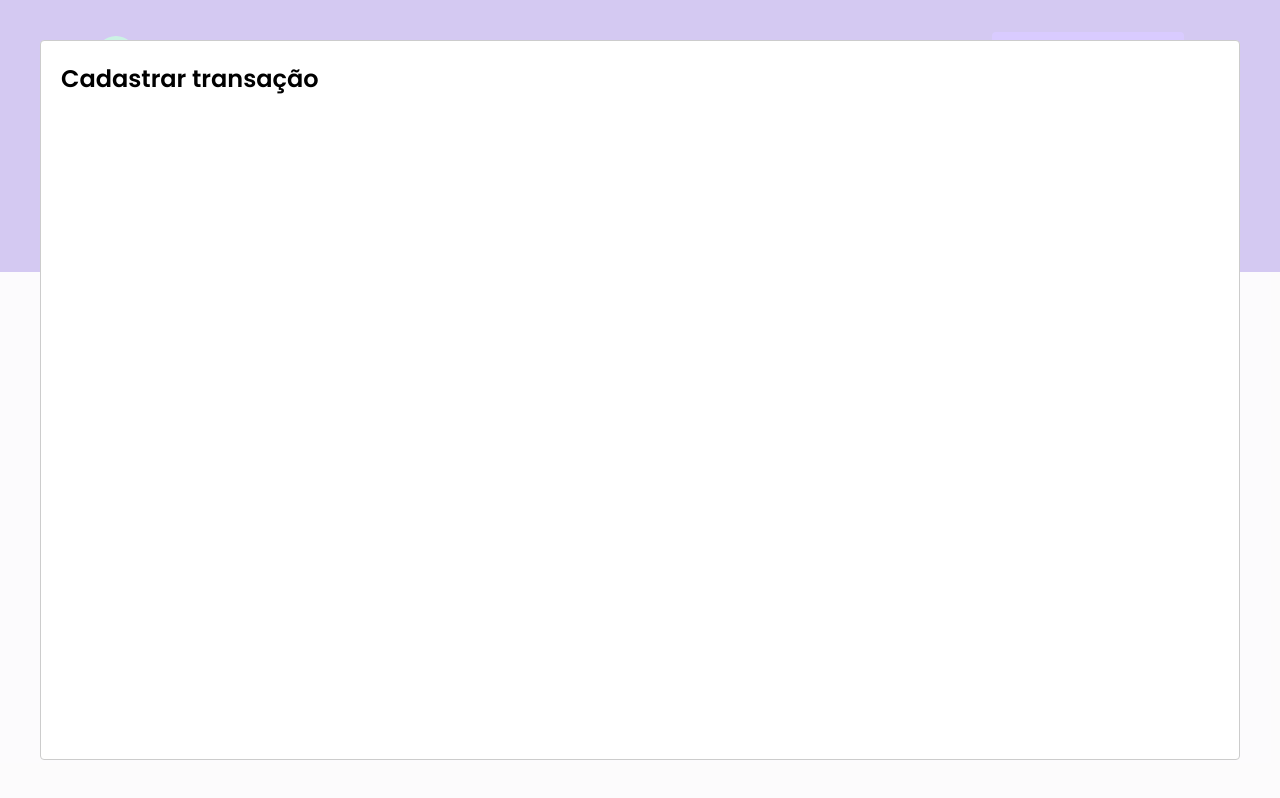
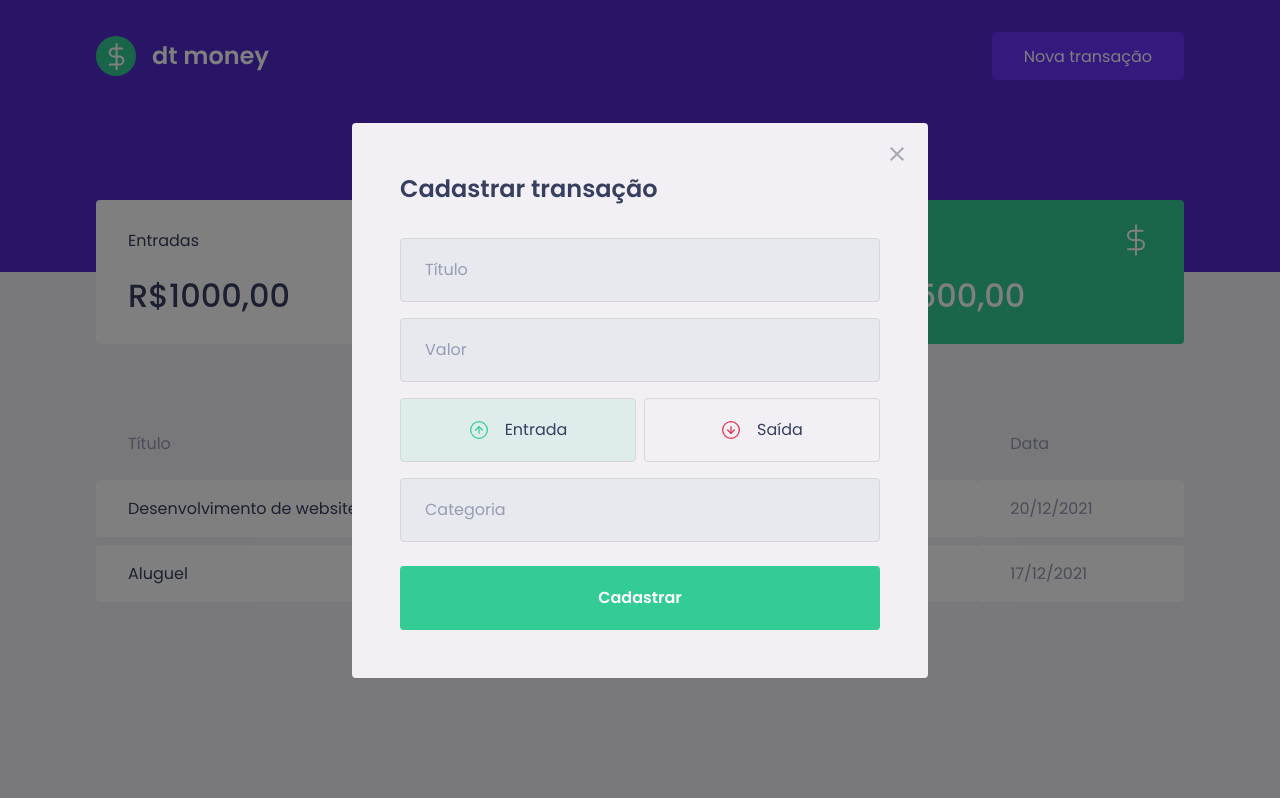
Before and after one commit to fernandorcoelho/dtmoney, a React (Create React App) app: page / in a window 1280 px wide. Both pictures are taken after a click on the button "Nova transação". Built offline with nearby package versions, Linux system fonts and the light colour scheme; no server answers; what miragejs would draw is missing.

Commit message:
Styled static modal

```diff
--- a/package.json
+++ b/package.json
@@ -5,6 +5,7 @@
   "dependencies": {
     "axios": "^0.24.0",
     "miragejs": "^0.1.42",
+    "polished": "^4.1.3",
     "react": "^17.0.2",
     "react-dom": "^17.0.2",
     "react-modal": "^3.14.4",
--- a/src/components/NewTransactionModal/index.tsx
+++ b/src/components/NewTransactionModal/index.tsx
@@ -1,4 +1,10 @@
+import { useState } from 'react';
 import Modal from 'react-modal';
+import incomeImg from '../../assets/income.svg';
+import outcomeImg from '../../assets/outcome.svg';
+import closeImg from '../../assets/close.svg';
+
+import { Container, TransactionTypeContainer, RadioBox } from './styles';
 
 interface NewTransactionModalProps {
   isOpen: boolean;
@@ -6,12 +12,65 @@
 }
 
 export function NewTransactionModal({ isOpen, onRequestClose }: NewTransactionModalProps) {
+  const [type, setType] = useState('deposit');
+
   return (
     <Modal
       isOpen={isOpen}
       onRequestClose={onRequestClose}
+      overlayClassName="react-modal-overlay"
+      className="react-modal-content"
     >
-      <h2>Cadastrar transação</h2>
+      <button
+        type="button"
+        onClick={onRequestClose}
+        className="react-modal-close"
+      >
+        <img src={closeImg} alt="Fechar modal" />
+      </button>
+
+      <Container>
+        <h2>Cadastrar transação</h2>
+
+        <input
+          placeholder="Título"
+        />
+
+        <input
+          type="number"
+          placeholder="Valor"
+        />
+
+        <TransactionTypeContainer>
+          <RadioBox
+            type="button"
+            onClick={() => { setType('deposit'); }}
+            isActive={type === 'deposit'}
+            activeColor="green"
+          >
+            <img src={incomeImg} alt="Entrada" />
+            <span>Entrada</span>
+          </RadioBox>
+
+          <RadioBox
+            type="button"
+            onClick={() => { setType('withdraw'); }}
+            isActive={type === 'withdraw'}
+            activeColor="red"
+          >
+            <img src={outcomeImg} alt="Saída" />
+            <span>Saída</span>
+          </RadioBox>
+        </TransactionTypeContainer>
+
+        <input
+          placeholder="Categoria"
+        />
+
+        <button type="submit">
+          Cadastrar
+        </button>
+      </Container>
     </Modal>
   );
 }
--- a/src/components/NewTransactionModal/styles.ts
+++ b/src/components/NewTransactionModal/styles.ts
@@ -1,3 +1,100 @@
 import styled from 'styled-components';
+import { darken, transparentize } from 'polished';
 
-export const Container = styled.div``;
+export const Container = styled.form`
+  h2 {
+    color: var(--text-title);
+    font-size: 1.5rem;
+    margin-bottom: 2rem;
+  }
+
+  input {
+    width: 100%;
+    padding: 0 1.5rem;
+    height: 4rem;
+    border-radius: 0.25rem;
+
+    border: 1px solid #d7d7d7;
+    background: #e7e9ee;
+
+    font-weight: 400;
+    font-size: 1rem;
+
+    &::placeholder {
+      color: var(--text-body);
+    }
+
+    & + input {
+      margin-top: 1rem;
+    }
+  }
+
+  button[type="submit"] {
+    width: 100%;
+    padding: 0 1.5rem;
+    height: 4rem;
+    background: var(--green);
+    color: #FFF;
+    border-radius: 0.25rem;
+    border: 0;
+    font-size: 1rem;
+    margin-top: 1.5rem;
+    font-weight: 600;
+
+    transition: filter 0.2s;
+
+    &:hover {
+      filter: brightness(0.9);
+    }
+  }
+`;
+
+export const TransactionTypeContainer = styled.div`
+  margin: 1rem 0;
+  display: grid;
+  grid-template-columns: 1fr 1fr;
+  gap: 0.5rem;
+`;
+
+interface RadioBoxProps {
+  isActive: boolean;
+  activeColor: 'green' | 'red';
+}
+
+const colors = {
+  green: '#33CC95',
+  red: '#E52E4D',
+}
+
+export const RadioBox = styled.button<RadioBoxProps>`
+  height: 4rem;
+  border: 1px solid #d7d7d7;
+  border-radius: 0.25rem;
+
+  background: ${(props) => props.isActive
+  ? transparentize(0.9, colors[props.activeColor])
+  : 'transparent'
+  };
+
+  display: flex;
+  align-items: center;
+  justify-content: center;
+
+  transition: border-color: 0.2s;
+
+  &:hover {
+    border-color: ${darken(0.1, '#d7d7d7')};
+  }
+
+  img {
+    width: 20px;
+    height: 20px;
+  }
+
+  span {
+    display: inline-block;
+    margin-left: 1rem;
+    font-size: 1rem;
+    color: var(--text-title);
+  }
+`;
--- a/src/styles/global.ts
+++ b/src/styles/global.ts
@@ -53,4 +53,41 @@
     opacity: 0.6;
     cursor: not-allowed;
   }
+
+  .react-modal-overlay {
+    background: rgba(0, 0, 0, 0.5);
+
+    position: fixed;
+    top: 0;
+    bottom: 0;
+    right: 0;
+    left: 0;
+
+    display: flex;
+    align-items: center;
+    justify-content: center;
+  }
+
+  .react-modal-content {
+    width: 100%;
+    max-width: 576px;
+    background: var(--background);
+    padding: 3rem;
+    position: relative;
+    border-radius: 0.25rem;
+  }
+
+  .react-modal-close {
+    position: absolute;
+    right: 1.5rem;
+    top: 1.5rem;
+    border: 0;
+    background: transparent;
+
+    transition: filter 0.2s;
+
+   &:hover {
+     filter: brightness(0.8);
+   }
+  }
 `;
```
Also changed, not shown: 1 other file (tests, documents, lock files or other folders).
